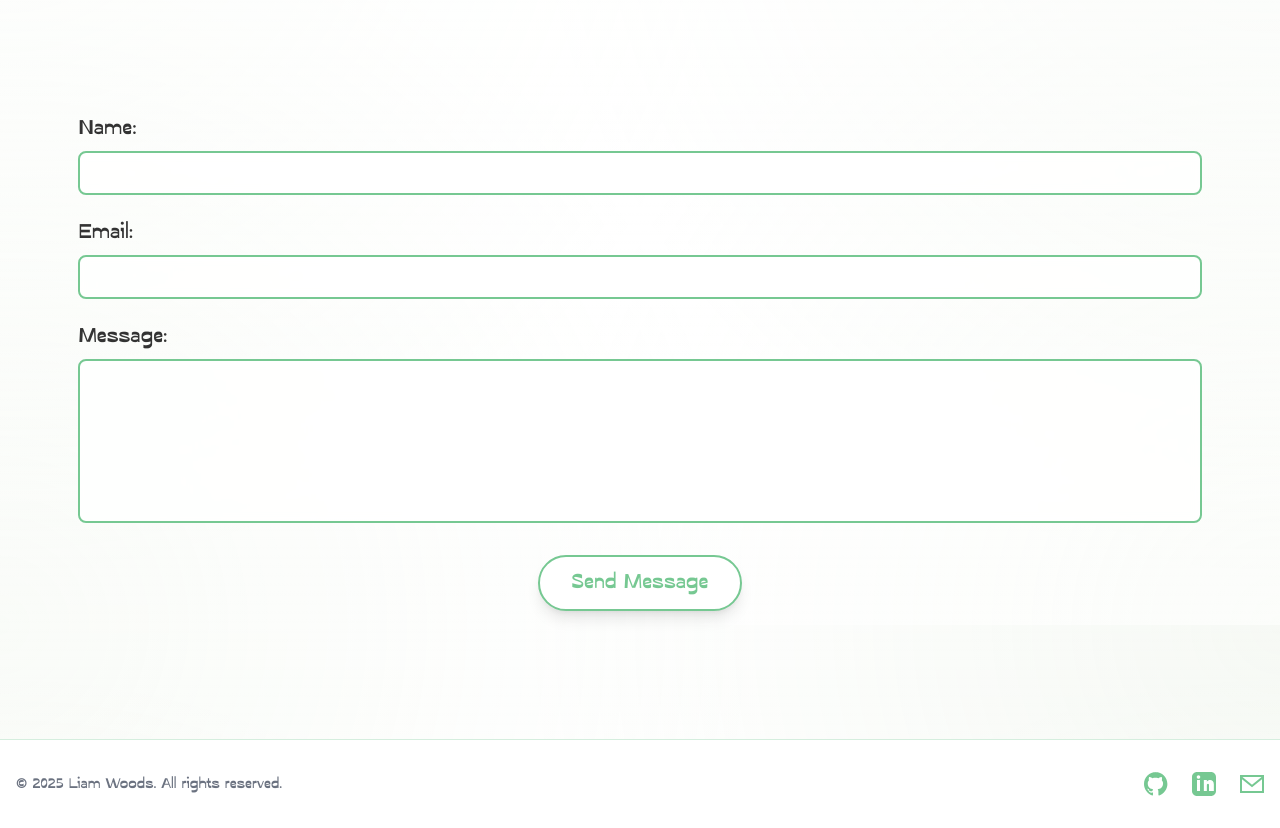
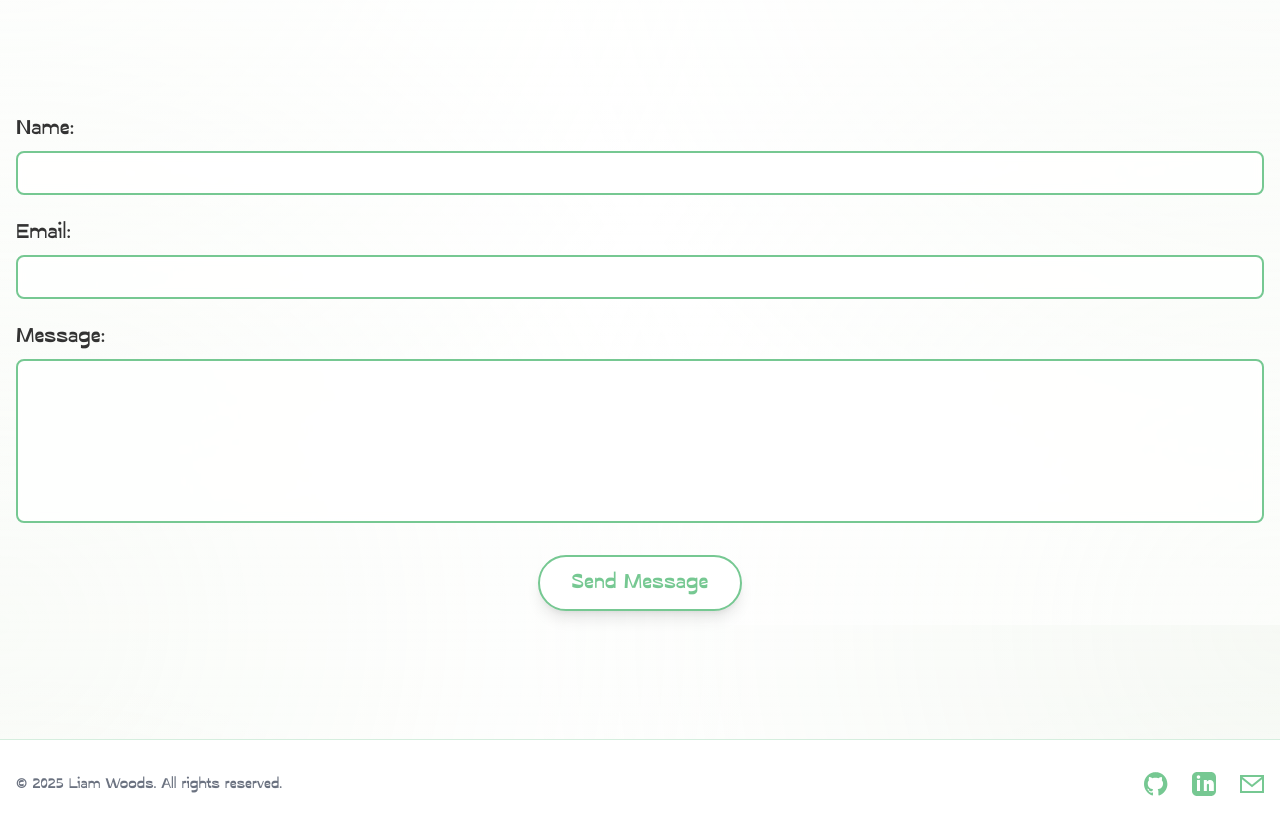
Before and after one commit to Liam-Woods-8/portfolio-2025, a Next.js app: page / in a window 1280 px wide. Shown: the part 3375-4203 px from the top of the page. Built offline with nearby package versions, Linux system fonts and the light colour scheme.

Commit message:
Updated contact form width to 100%

```diff
--- a/src/app/components/sections/Contact.tsx
+++ b/src/app/components/sections/Contact.tsx
@@ -36,7 +36,7 @@
     <section id="contact" className="py-16 sm:py-24 md:py-32">
       <div className="container mx-auto px-4">
         <h2 className="section-title text-5xl sm:text-6xl md:text-7xl lg:text-8xl mb-12 sm:mb-16 md:mb-24">Contact</h2>
-        <div className="max-w-[90%] mx-auto">
+        <div className="max-w-full mx-auto">
           <form
             id="contact-form"
             className="contact-form space-y-6"
```
